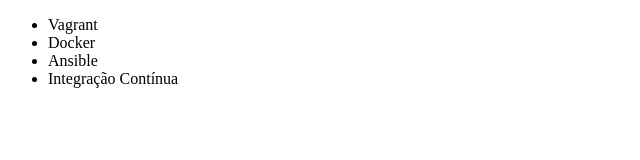
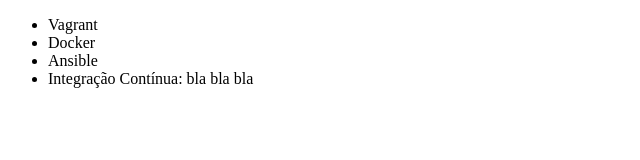
Before and after one commit to AndreMonteiroFLima/alura-git, a plain HTML site: page index.html in a window 1280 px wide. Shown: the full height of the page, 0-640 px from the left. Drawn offline with Linux system fonts and the light colour scheme.

Commit message:
Renomeando Curso de intregação contínua

```diff
--- a/index.html
+++ b/index.html
@@ -9,7 +9,7 @@
         <li>Vagrant</li>
         <li>Docker</li>
         <li>Ansible</li>
-        <li>Integração Contínua</li>
+        <li>Integração Contínua: bla bla bla</li>
     </ul>
 </body>
 </html>
```
